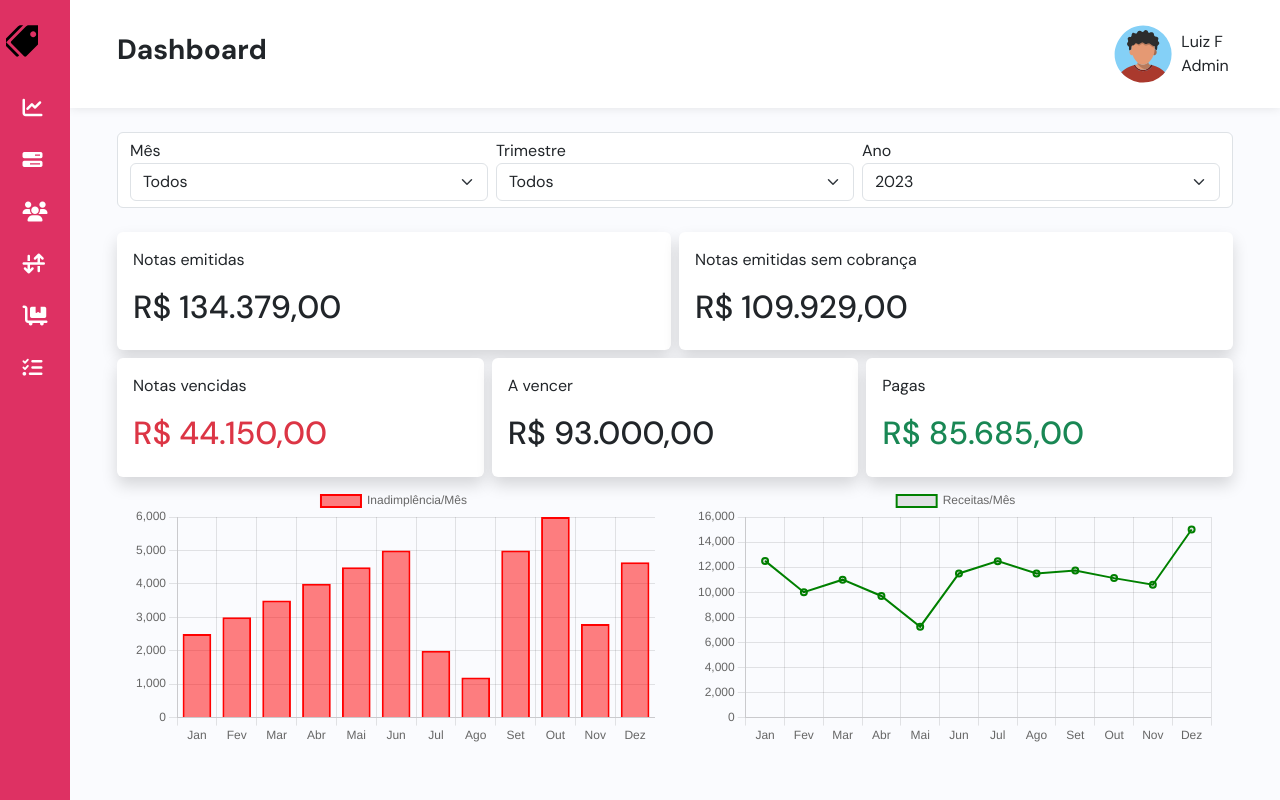
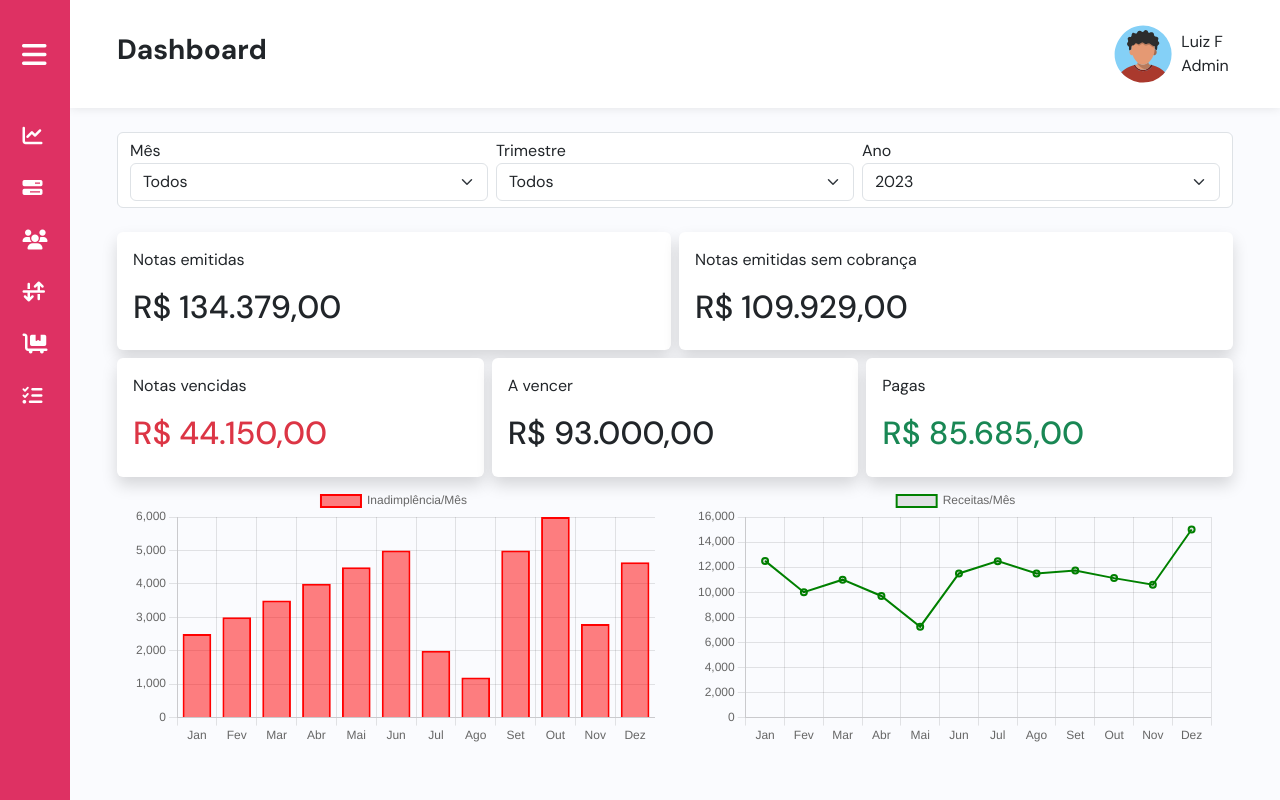
Before and after one commit to luizpimentel0/technation-test, a plain HTML site: page index.html in a window 1280 px wide. Drawn offline with nearby package versions, Linux system fonts and the light colour scheme.

Commit message:
feat: change sidebar top icon

```diff
--- a/index.html
+++ b/index.html
@@ -18,8 +18,8 @@
     <main class="wrapper">
       <aside id="sidebar" class="">
         <div class="d-flex gap-2 mt-4">
-          <button class="toggle-btn" type="button">
-            <img src="src/assets/icons/price-tags.svg" alt="logo">
+          <button class="toggle-btn mx-auto" type="button">
+            <i class="fa-solid fa-bars text-white p-3 fs-3"></i>
           </button>
           <div class="logo">
           </div>
```
Also changed, not shown: notes.html (+1 -1 lines).
